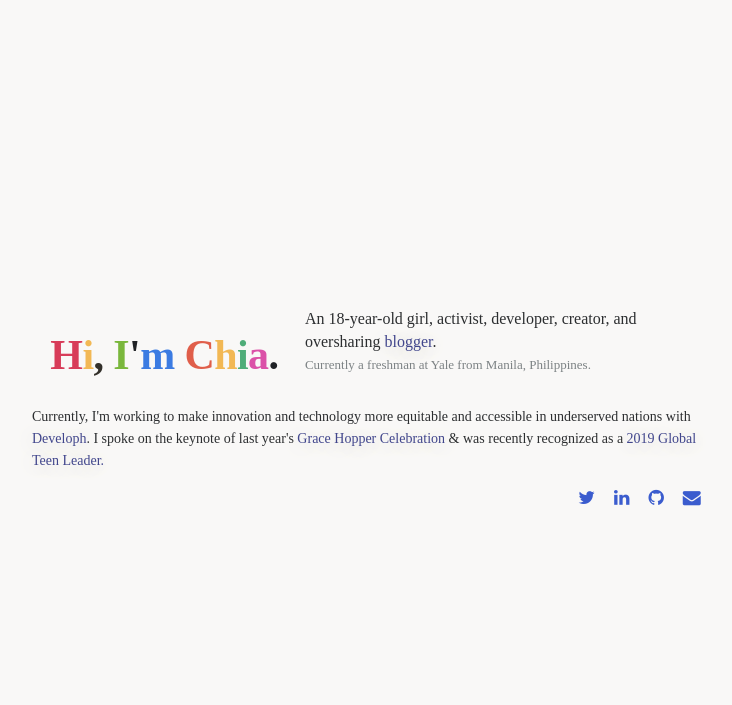
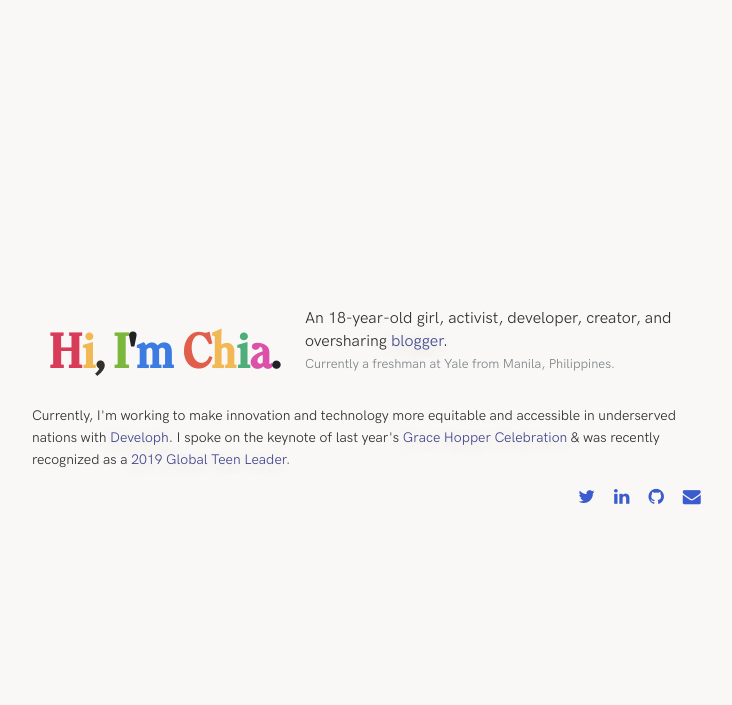
Before and after one commit to chiaski/personal, a PHP site: page / in a window 1280 px wide. Shown: the top 705 px of the page, without its empty margins (268-1000 px from the left). Run offline with PHP 8.4, Linux system fonts and the light colour scheme; some libraries are stand-ins or nearby versions; some web fonts are replaced.

Commit message:
Fix font rerference

```diff
--- a/css/styling.css
+++ b/css/styling.css
@@ -1,43 +1,43 @@
 @font-face {
     font-family: 'HK Grotesk';
-    src: url('HKGrotesk-Regular.eot');
-    src: url('HKGrotesk-Regular.eot?#iefix') format('embedded-opentype'),
-        url('HKGrotesk-Regular.woff2') format('woff2'),
-        url('HKGrotesk-Regular.woff') format('woff'),
-        url('HKGrotesk-Regular.ttf') format('truetype');
+    src: url('../HKGrotesk-Regular.eot');
+    src: url('../HKGrotesk-Regular.eot?#iefix') format('embedded-opentype'),
+        url('../HKGrotesk-Regular.woff2') format('woff2'),
+        url('../HKGrotesk-Regular.woff') format('woff'),
+        url('../HKGrotesk-Regular.ttf') format('truetype');
     font-weight: normal;
     font-style: normal;
 }
 
 @font-face {
     font-family: 'HK Grotesk';
-    src: url('HKGrotesk-Light.eot');
-    src: url('HKGrotesk-Light.eot?#iefix') format('embedded-opentype'),
-        url('HKGrotesk-Light.woff2') format('woff2'),
-        url('HKGrotesk-Light.woff') format('woff'),
-        url('HKGrotesk-Light.ttf') format('truetype');
+    src: url('../HKGrotesk-Light.eot');
+    src: url('../HKGrotesk-Light.eot?#iefix') format('embedded-opentype'),
+        url('../HKGrotesk-Light.woff2') format('woff2'),
+        url('../HKGrotesk-Light.woff') format('woff'),
+        url('../HKGrotesk-Light.ttf') format('truetype');
     font-weight: 300;
     font-style: normal;
 }
 
 @font-face {
     font-family: 'HK Grotesk';
-    src: url('HKGrotesk-Bold.eot');
-    src: url('HKGrotesk-Bold.eot?#iefix') format('embedded-opentype'),
-        url('HKGrotesk-Bold.woff2') format('woff2'),
-        url('HKGrotesk-Bold.woff') format('woff'),
-        url('HKGrotesk-Bold.ttf') format('truetype');
+    src: url('../HKGrotesk-Bold.eot');
+    src: url('../HKGrotesk-Bold.eot?#iefix') format('embedded-opentype'),
+        url('../HKGrotesk-Bold.woff2') format('woff2'),
+        url('../HKGrotesk-Bold.woff') format('woff'),
+        url('../HKGrotesk-Bold.ttf') format('truetype');
     font-weight: bold;
     font-style: normal;
 }
 
 @font-face {
     font-family: 'Clearface';
-    src: url('ClearfaceBold.eot');
-    src: url('ClearfaceBold.eot?#iefix') format('embedded-opentype'),
-        url('ClearfaceBold.woff2') format('woff2'),
-        url('ClearfaceBold.woff') format('woff'),
-        url('ClearfaceBold.ttf') format('truetype');
+    src: url('../ClearfaceBold.eot');
+    src: url('../ClearfaceBold.eot?#iefix') format('embedded-opentype'),
+        url('../ClearfaceBold.woff2') format('woff2'),
+        url('../ClearfaceBold.woff') format('woff'),
+        url('../ClearfaceBold.ttf') format('truetype');
     font-weight: 100;
     font-style: normal;
 }
--- a/index.html
+++ b/index.html
@@ -29,8 +29,8 @@
     <meta name="theme-color" content="#ffffff">
 
     <link rel="stylesheet" href="css/normalize.min.css">
+    <link rel="stylesheet" href="css/styling.css">
     <link rel="stylesheet" href="css/main.css">
-    <link rel="stylesheet" href="css/styling.css">
 
     <link href="https://fonts.googleapis.com/css?family=Libre+Baskerville:400,400i,700|Rubik+Mono+One" rel="stylesheet">
 
```
